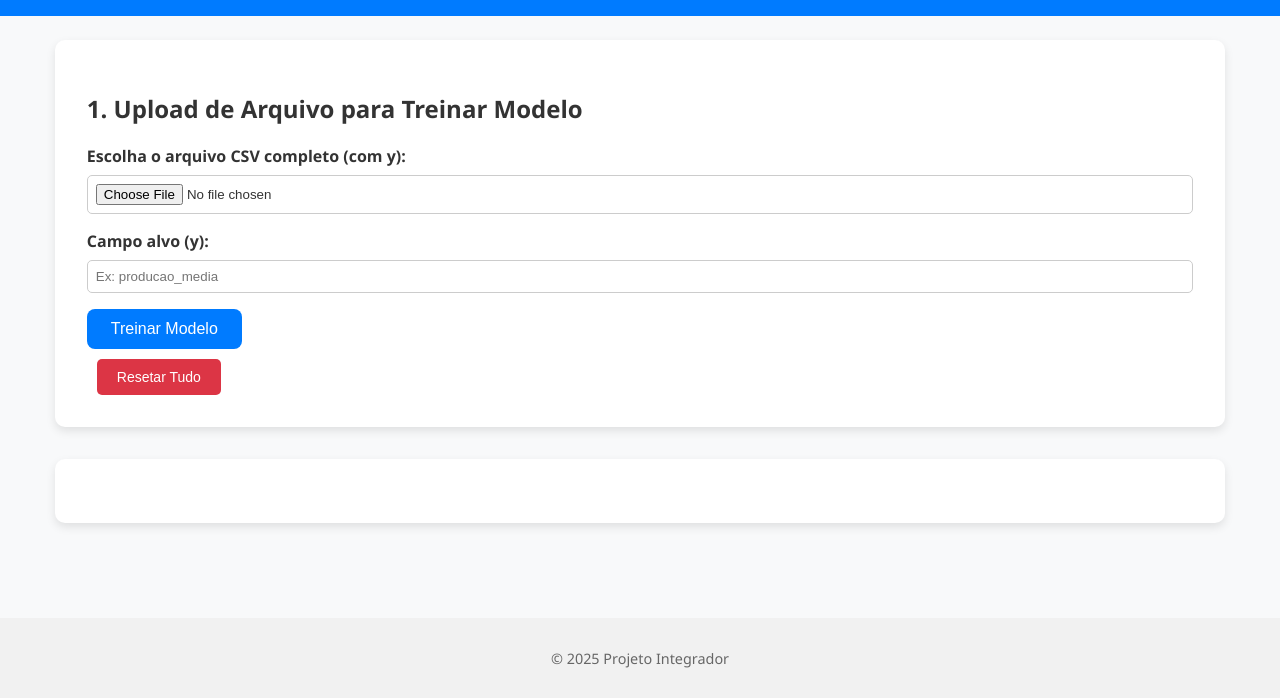
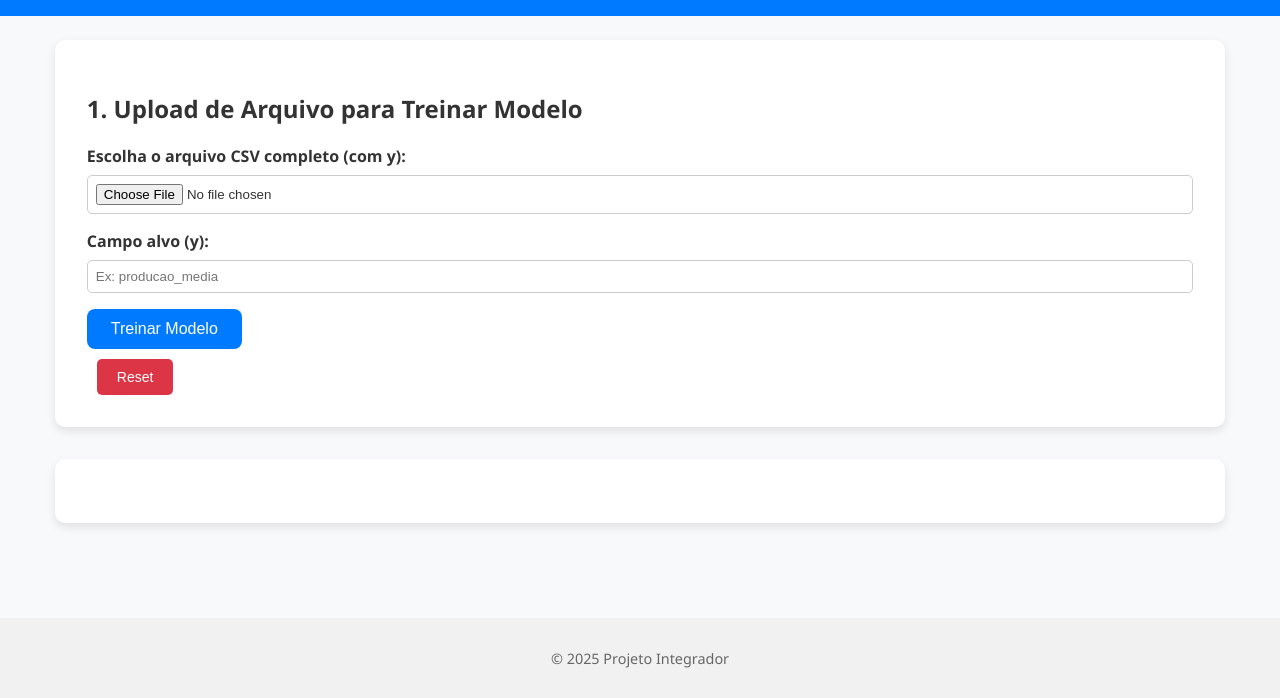
Before and after one commit to Yagami5735/PI-Cloud-AprendizadoSupervisionado, a plain HTML site: page frontend/index.html in a window 1280 px wide. Shown: the part 102-800 px from the top of the page. Drawn offline with Linux system fonts and the light colour scheme; files that its build step writes are made by us from their sources; no server answers; files whose address does not match are found by name.

Commit message:
fix test

```diff
--- a/frontend/index.html
+++ b/frontend/index.html
@@ -27,7 +27,7 @@
     <button onclick="gerarModelo()">Treinar Modelo</button>
     <div id="mensagem_treino" class="mensagem"></div>
     <img id="grafico_treino" src="" style="display:none;">
-    <button onclick="resetarPagina()" class="btn-reset">Resetar Tudo</button>
+    <button onclick="resetarPagina()" class="btn-reset">Reset</button>
   </section>
 
   <!-- ETAPA 2: Avaliar Modelo -->
```
